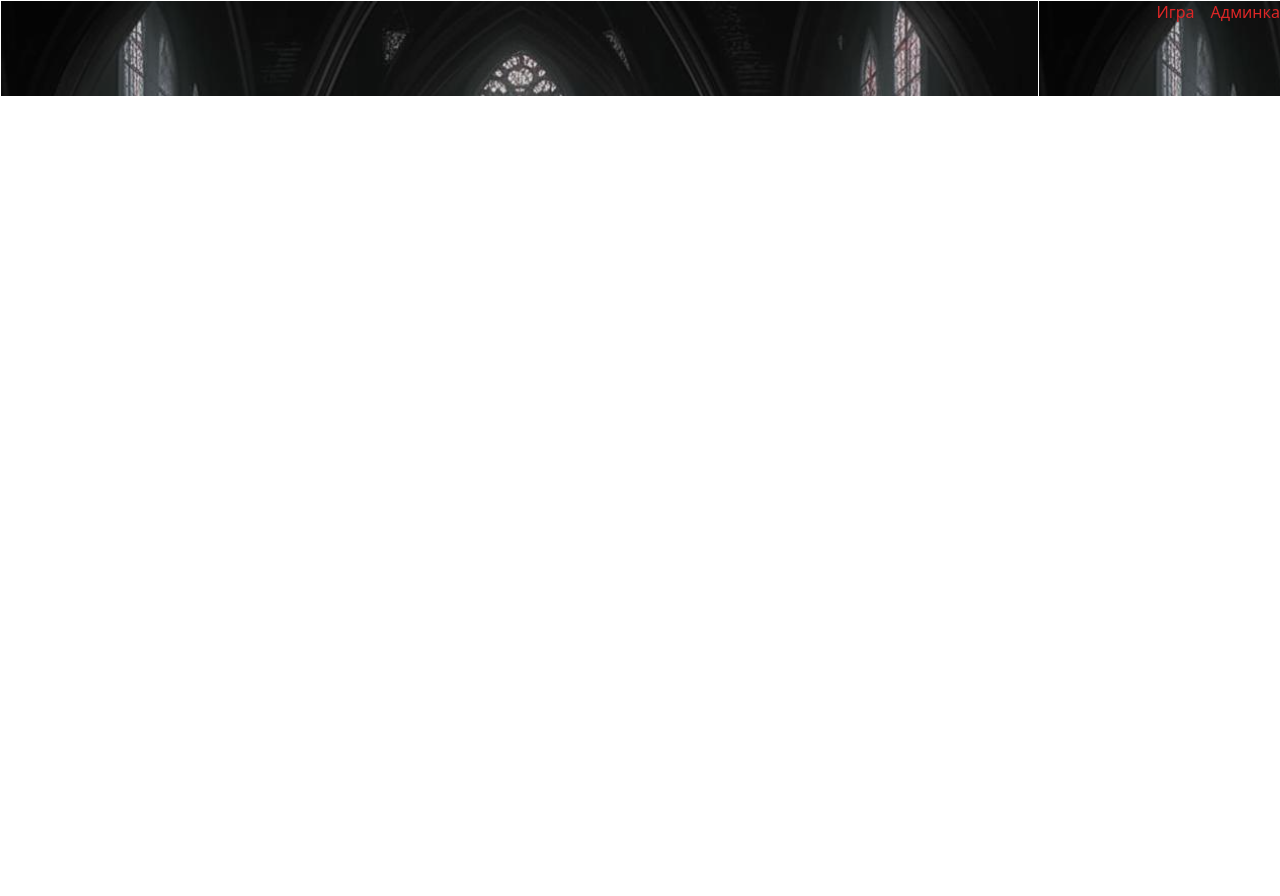
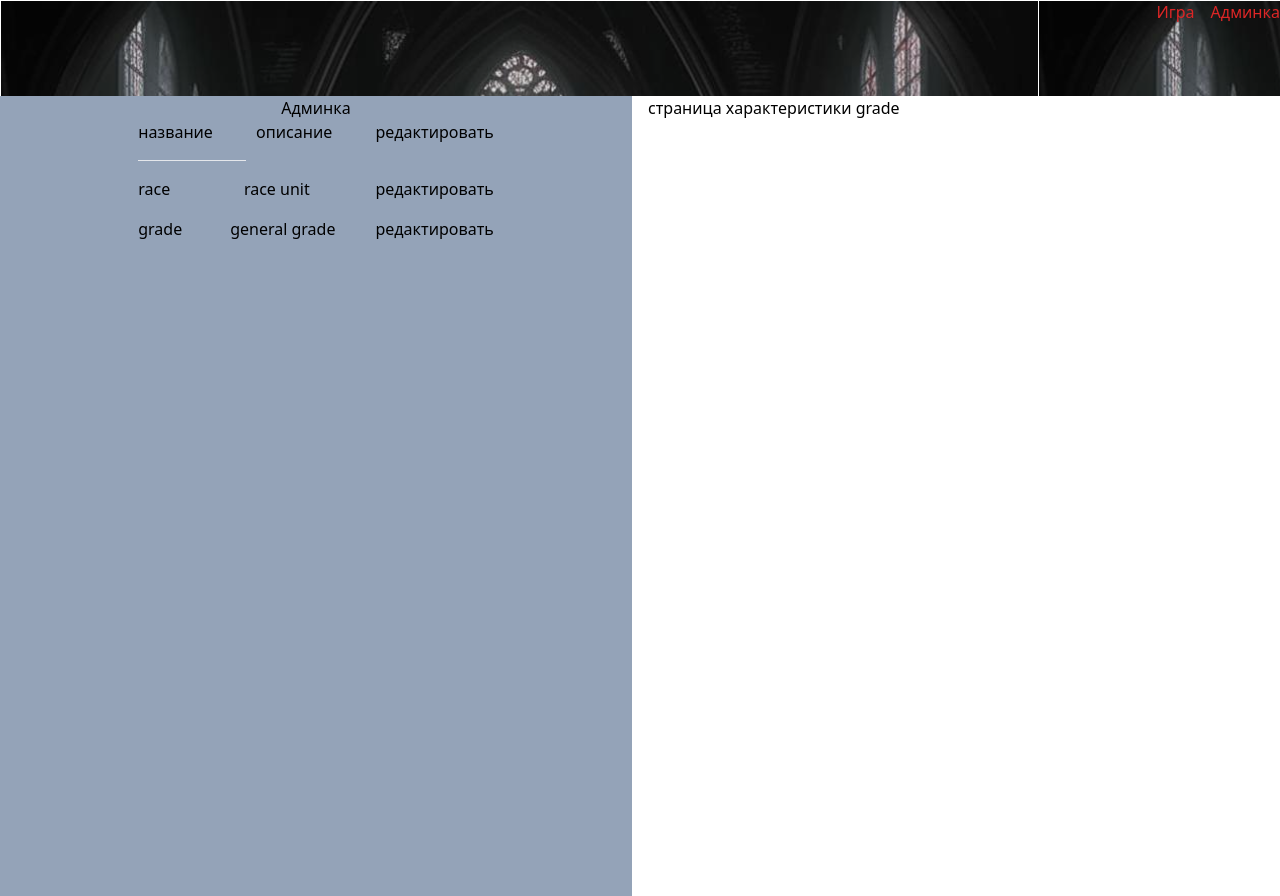
Before and after one commit to vash050/eternal-game-front, a Vue app in the folder eternal-game/: page /admin/data-page/grade in a window 1280 px wide. Before the commit this address had no page. Before the commit the page ends 800 px from the top, so only its background shows below. Built offline with nearby package versions, Linux system fonts and the light colour scheme.

Commit message:
router edit

```diff
--- a/eternal-game/src/components/AdminLeftBar.vue
+++ b/eternal-game/src/components/AdminLeftBar.vue
@@ -1,11 +1,14 @@
 <script>
-import { RouterLink } from "vue-router";
 
 export default {
-  setup() {},
+  setup() {
+  },
   data() {
     return {
-      listParamers: [{ name: "human", direction: "ssssssssssss" }, {}],
+      listParamers: [
+        {name: 'race', description: 'race unit', name_ob: 'race'},
+        {name: 'grade', description: 'general grade', name_ob: 'grade'},
+      ],
     };
   },
 };
@@ -13,7 +16,9 @@ export default {
 
 <template>
 	<div>
-    <h1 class="flex justify-center">Админка</h1>
+		<h1 class="flex justify-center">
+			Админка
+		</h1>
 
 		<div class="flex justify-between">
 			<div>
@@ -23,18 +28,22 @@ export default {
 						<div>описание</div>
 						<div>редактировать</div>
 					</li>
-          <hr />
+					<hr>
 					<li
 						v-for="el in listParamers"
 						class="col-span-3 flex justify-between"
 					>
-            <div class="pr-4">{{ el.name }}</div>
-            <div class="px-8">{{ el.direction }}</div>
+						<div class="pr-4">
+							{{ el.name }}
+						</div>
+						<div class="px-8">
+							{{ el.description }}
+						</div>
 						<div class="pl-2">
 							<button>
-                <RouterLink :to="{ path: '/admin/data-page' }"
-                  >редактировать</RouterLink
-                >
+								<router-link :to="{ name: 'page-skills', params: { el: el.name_ob}}">
+									редактировать
+								</router-link>
 							</button>
 						</div>
 					</li>
--- a/eternal-game/src/router/index.ts
+++ b/eternal-game/src/router/index.ts
@@ -23,7 +23,7 @@ const router = createRouter({
       name: 'admin',
       component: () => import('../views/AdminView.vue'),
       children: [
-        { path: 'data-page', component: AdminPageDataView },
+        { path: 'data-page/:el', name: 'page-skills', component: AdminPageDataView},
       ]
     },
   ]
--- a/eternal-game/src/views/AdminPageDataView.vue
+++ b/eternal-game/src/views/AdminPageDataView.vue
@@ -1,5 +1,8 @@
-<script setup></script>
+<script setup>
+
+</script>
 
 <template>
-страница характеристики
+	страница характеристики
+	{{ $route.params.el }}
 </template>
```
Lines whose indentation alone changed are shown as unchanged.
